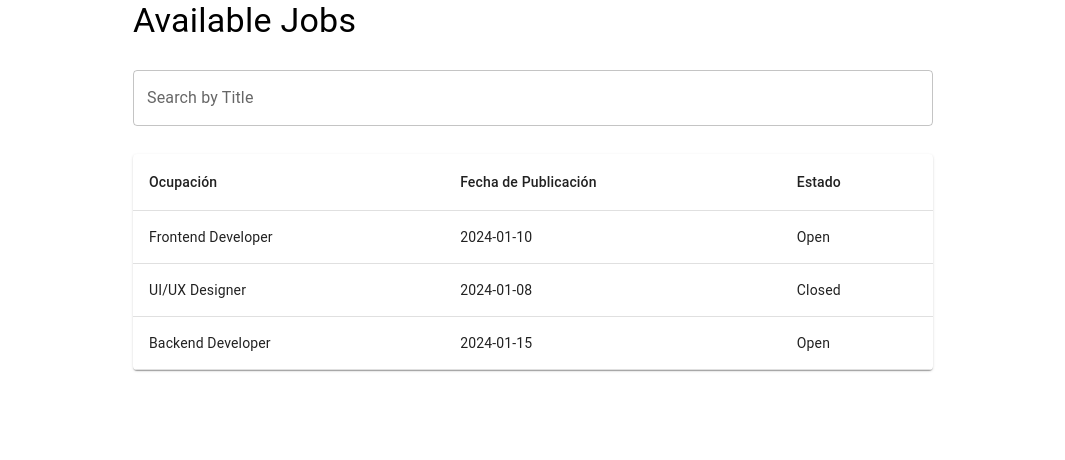
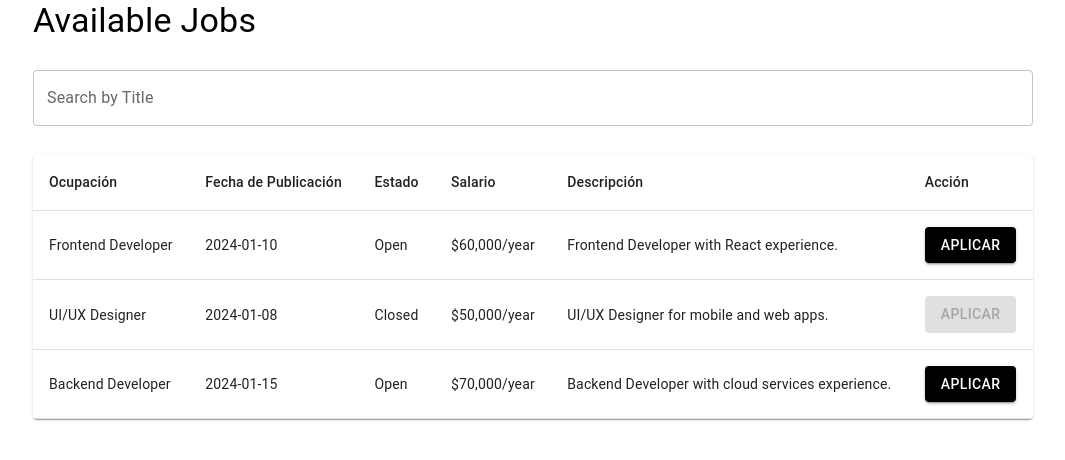
Before and after one commit to Mgonzalez06/service-trust, a React (Create React App) app in the folder front-end/: page /posts in a window 1280 px wide. Shown: the top 460 px of the page, without its empty margins (107-1172 px from the left). Built offline with nearby package versions, Linux system fonts and the light colour scheme.

Commit message:
Fixed Posts table

```diff
--- a/front-end/src/components/PostPage.jsx
+++ b/front-end/src/components/PostPage.jsx
@@ -1,34 +1,40 @@
 // src/components/PostsPage.js
 import React, { useState } from 'react';
-import { Table, TableBody, TableCell, TableContainer, TableHead, TableRow, Paper, TextField, Typography } from '@mui/material';
+import { Table, TableBody, TableCell, TableContainer, TableHead, TableRow, Paper, TextField, Typography, Button } from '@mui/material';
 
 const PostsPage = () => {
-  // Stub data: Lista de publicaciones de trabajo simuladas con nuevas columnas
+  // Stub data actualizada con más columnas
   const stubPosts = [
     {
       id: 1,
       title: 'Frontend Developer',
       date: '2024-01-10',
       status: 'Open',
+      salary: '$60,000/year',
+      description: 'Frontend Developer with React experience.',
     },
     {
       id: 2,
       title: 'UI/UX Designer',
       date: '2024-01-08',
       status: 'Closed',
+      salary: '$50,000/year',
+      description: 'UI/UX Designer for mobile and web apps.',
     },
     {
       id: 3,
       title: 'Backend Developer',
       date: '2024-01-15',
       status: 'Open',
+      salary: '$70,000/year',
+      description: 'Backend Developer with cloud services experience.',
     },
   ];
 
   const [filter, setFilter] = useState('');
   const [filteredPosts, setFilteredPosts] = useState(stubPosts);
 
-  // Filtra las publicaciones por el título
+  // Maneja el filtro de búsqueda
   const handleFilterChange = (e) => {
     const searchValue = e.target.value.toLowerCase();
     setFilter(searchValue);
@@ -38,8 +44,17 @@ const PostsPage = () => {
     setFilteredPosts(filtered);
   };
 
+  // Funciones stub para manejar los botones (simulando acciones)
+  const handleApply = (postId) => {
+    alert(`Applied to job ID: ${postId}`);
+  };
+
+  const handleViewDetails = (postId) => {
+    alert(`Viewing details for job ID: ${postId}`);
+  };
+
   return (
-    <div style={{ maxWidth: '800px', margin: '0 auto' }}>
+    <div style={{ maxWidth: '1000px', margin: '0 auto' }}>
       <Typography variant="h4" component="h1" gutterBottom>
         Available Jobs
       </Typography>
@@ -59,6 +74,9 @@ const PostsPage = () => {
               <TableCell>Ocupación</TableCell>
               <TableCell>Fecha de Publicación</TableCell>
               <TableCell>Estado</TableCell>
+              <TableCell>Salario</TableCell>
+              <TableCell>Descripción</TableCell>
+              <TableCell>Acción</TableCell> {/* Columna para acciones */}
             </TableRow>
           </TableHead>
           <TableBody>
@@ -67,6 +85,18 @@ const PostsPage = () => {
                 <TableCell>{post.title}</TableCell>
                 <TableCell>{post.date}</TableCell>
                 <TableCell>{post.status}</TableCell>
+                <TableCell>{post.salary}</TableCell>
+                <TableCell>{post.description}</TableCell>
+                <TableCell>
+                  <Button
+                    variant="contained"
+                    color="secondary"
+                    onClick={() => handleApply(post.id)}
+                    disabled={post.status === 'Closed'}
+                  >
+                    Aplicar
+                  </Button>
+                </TableCell>
               </TableRow>
             ))}
           </TableBody>
```
